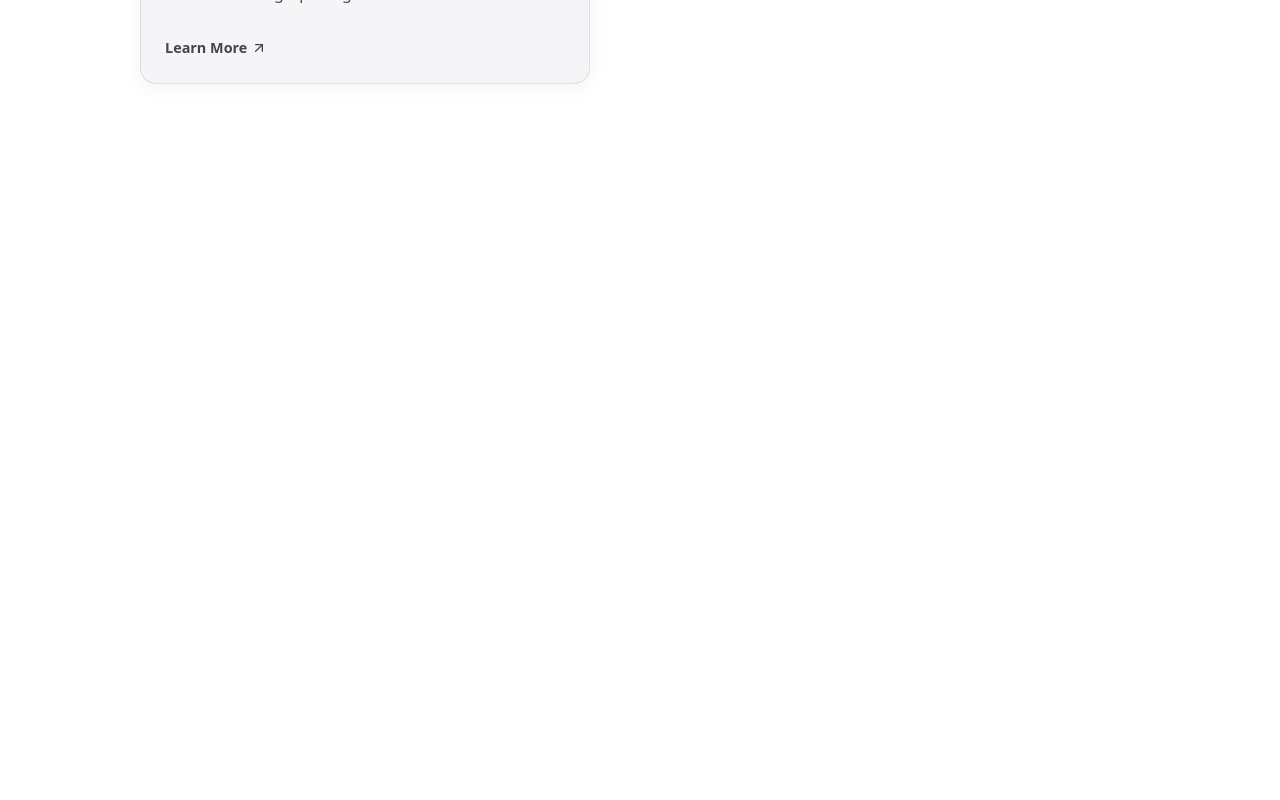
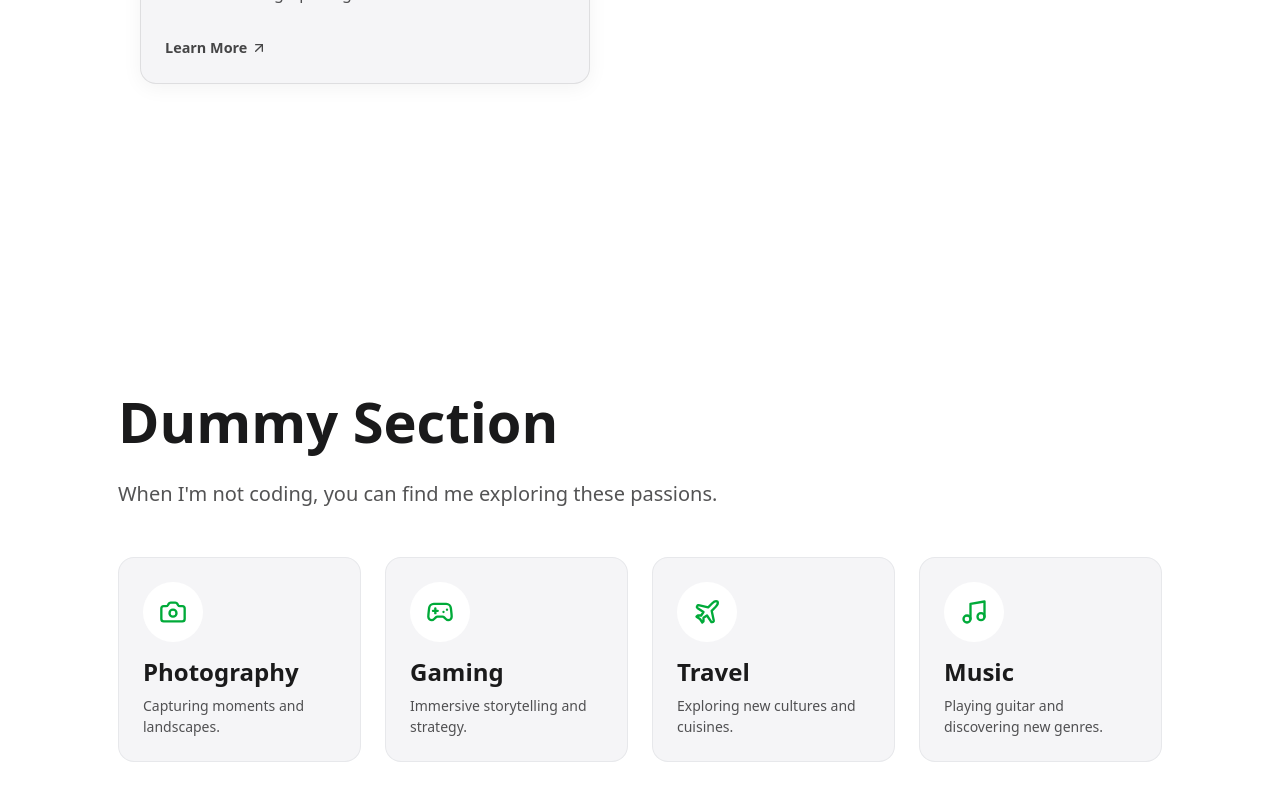
Before and after one commit to Nadir-Kutluozen/Portfolio, a Next.js app: page / in a window 1280 px wide. Shown: the part 3521-4321 px from the top of the page. Before the commit the page ends 3861 px from the top, so only its background shows below. Built offline with nearby package versions, Linux system fonts and the light colour scheme.

Commit message:
added new section

```diff
--- a/app/page.tsx
+++ b/app/page.tsx
@@ -1,6 +1,7 @@
 import HeroSection from "@/components/sections/hero/HeroSection";
 import AboutSection from "@/components/sections/about/AboutSection";
 import WorkTimeline from "@/components/sections/work/WorkTimeline";
+import HobbiesSection from "@/components/sections/hobbies/HobbiesSection";
 
 
 export default function Home() {
@@ -9,8 +10,7 @@ export default function Home() {
       <HeroSection />
       <AboutSection />
       <WorkTimeline />
-
-
+      <HobbiesSection />
     </>
   );
 }
--- /dev/null
+++ b/components/sections/hobbies/HobbiesSection.tsx
@@ -0,0 +1,60 @@
+"use client";
+
+import React from "react";
+import { motion } from "framer-motion";
+import { Camera, Gamepad2, Plane, Music } from "lucide-react"; // Example icons
+
+export default function HobbiesSection() {
+    const hobbies = [
+        { icon: Camera, title: "Photography", desc: "Capturing moments and landscapes." },
+        { icon: Gamepad2, title: "Gaming", desc: "Immersive storytelling and strategy." },
+        { icon: Plane, title: "Travel", desc: "Exploring new cultures and cuisines." },
+        { icon: Music, title: "Music", desc: "Playing guitar and discovering new genres." },
+    ];
+
+    return (
+        <section className="py-5 vh-100 position-relative overflow-hidden" style={{ minHeight: '60vh' }}>
+            <div className="container px-4 px-lg-5">
+                <motion.div
+                    initial={{ opacity: 0, y: 20 }}
+                    whileInView={{ opacity: 1, y: 0 }}
+                    viewport={{ once: true }}
+                    transition={{ duration: 0.6 }}
+                    className="mb-5"
+                >
+                    <h2 className="display-4 fw-bold mb-4">Dummy Section</h2>
+                    <p className="lead opacity-75" style={{ maxWidth: '600px' }}>
+                        When I'm not coding, you can find me exploring these passions.
+                    </p>
+                </motion.div>
+
+                <div className="row g-4">
+                    {hobbies.map((hobby, index) => (
+                        <div key={index} className="col-12 col-md-6 col-lg-3">
+                            <motion.div
+                                initial={{ opacity: 0, y: 30 }}
+                                whileInView={{ opacity: 1, y: 0 }}
+                                viewport={{ once: true }}
+                                transition={{ duration: 0.5, delay: index * 0.1 }}
+                                className="p-4 rounded-4 h-100 border border-secondary border-opacity-10 d-flex flex-column gap-3"
+                                style={{
+                                    backgroundColor: 'var(--nav-bg)', // Use theme-aware bg
+                                    backdropFilter: 'blur(10px)'
+                                }}
+                            >
+                                <div className="p-3 rounded-circle d-inline-flex align-items-center justify-content-center"
+                                    style={{ width: 'fit-content', backgroundColor: 'var(--background)', color: 'var(--accent)' }}>
+                                    <hobby.icon size={28} />
+                                </div>
+                                <div>
+                                    <h3 className="h4 fw-bold mb-2">{hobby.title}</h3>
+                                    <p className="opacity-75 mb-0 small">{hobby.desc}</p>
+                                </div>
+                            </motion.div>
+                        </div>
+                    ))}
+                </div>
+            </div>
+        </section>
+    );
+}
```
